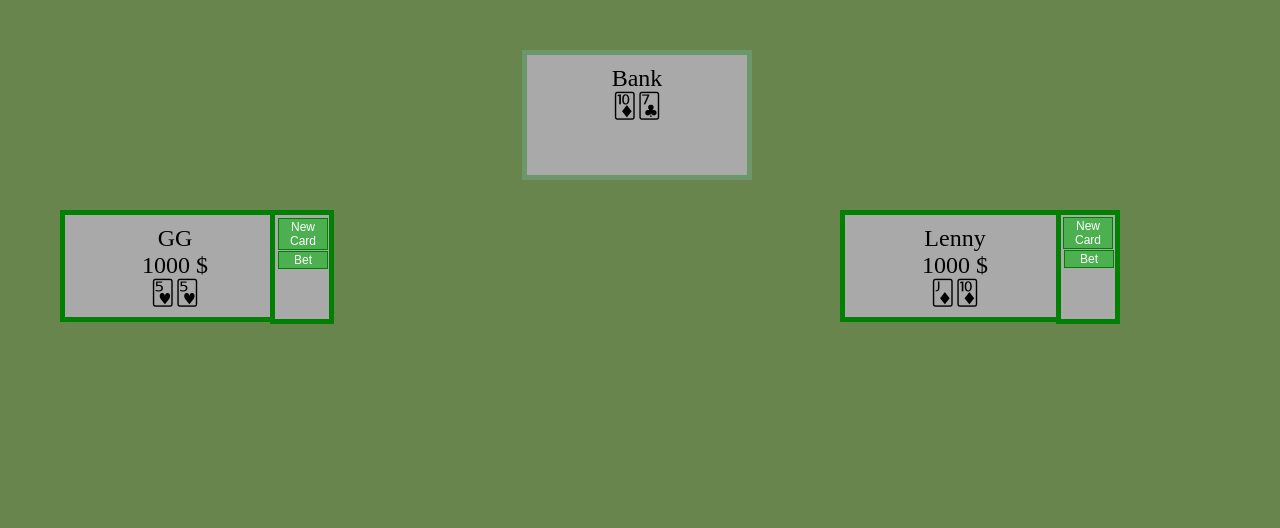
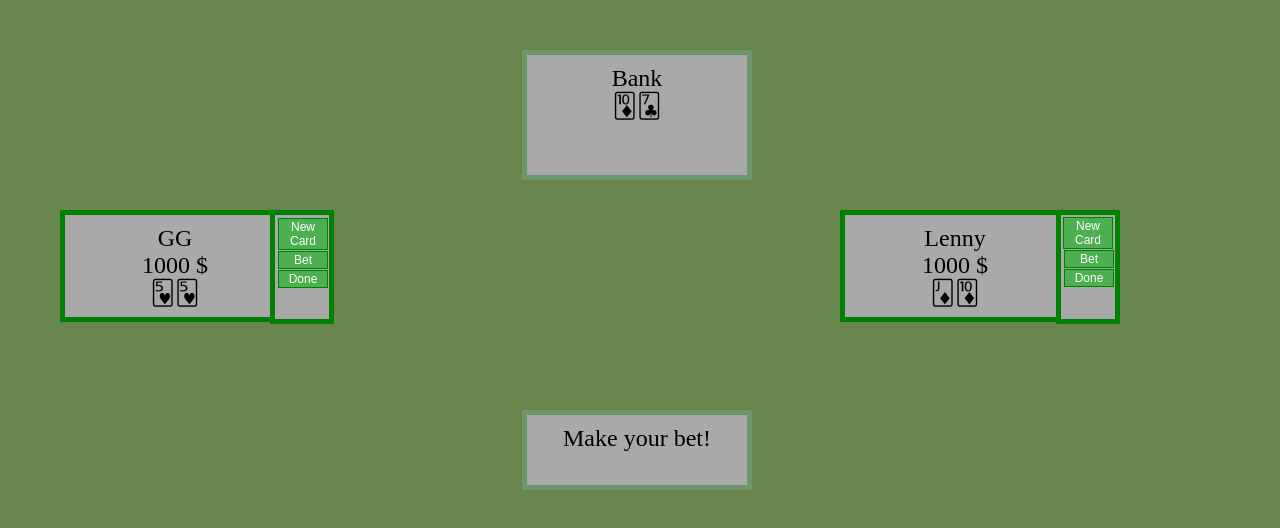
Before and after one commit to djfreeart81/blackJack, a plain HTML site: page index.html in a window 1280 px wide. Drawn offline with Linux system fonts and the light colour scheme.

Commit message:
button done + info

```diff
--- a/JS/Player.js
+++ b/JS/Player.js
@@ -41,6 +41,7 @@ export class Player {
         let $playerMoney = document.getElementById(`player${this.id}-money`)
         $playerMoney.innerHTML = this.money + " $"
         this.hasBet = true
+        document.getElementById(`player${this.getId()}-bet`).disabled = true
         console.log(`player ${this.name} bet ${this.bet}`)
     }
 
@@ -55,9 +56,12 @@ export class Player {
         document.getElementById(`player${this.getId()}`).style.backgroundColor = "LightCoral"
         document.getElementById(`player${this.getId()}-button`).style.borderColor = "red"
         document.getElementById(`player${this.getId()}-new-card`).disabled = bool
-
     }
-
+    endRound(){
+        this.isPlaying = false
+        document.getElementById(`player${this.getId()}-done`).disabled = true
+        this.setPlayerBorderRed(true)
+    }
 }
 
 let idCount=0;
--- a/JS/game.js
+++ b/JS/game.js
@@ -18,6 +18,8 @@ main();
 function main(){
     initializeCards()
 
+
+
     update()
 
     console.log(`${cardDeck.length} remaining cards in Deck`)
@@ -35,6 +37,9 @@ function initializeCards(){
     drawPlayer(player2)
     bank.cards.push(cardDeck.getCard(), cardDeck.getCard())
     drawBank()
+
+    document.getElementById("info").innerHTML = "Make your bet!"
+
 }
 
 function update(){
@@ -103,7 +108,6 @@ function addNewCard(player){
     $playerCards.innerHTML += newCard.image
     console.log(`card added and total value is ${player.getCardValue()}`)
     if(player.getCardValue()>21) {
-        player.isPlaying = false
-        player.setPlayerBorderRed(true)
+        player.endRound()
     }
 }
--- a/index.html
+++ b/index.html
@@ -21,6 +21,7 @@
       <div class="player1-button" id="player1-button">
         <button class="new-card" id="player1-new-card">New Card</button>
         <button class="bet" id="player1-bet">Bet</button>
+        <button class="done" id="player1-done">Done</button>
       </div>
     </container>
 
@@ -29,8 +30,13 @@
         <div class="player2-button" id="player2-button">
         <button class="new-card" id="player2-new-card">New Card</button>
         <button class="bet" id="player2-bet">Bet</button>
+        <button class="done" id="player2-done">Done</button>
       </div>
     </container>
+
+    <div class="annonce" id="info"></div>
+
+
     <script type="module" src="./JS/game.js"></script>
 </body>
 </html>
--- a/styles.css
+++ b/styles.css
@@ -16,6 +16,7 @@ body {
     text-align: center;
     font-size: x-large;
 }
+
 .player1 {
     background-color: darkgray;
     width: 200px;
@@ -113,6 +114,34 @@ body {
     display: block;
 }
 
+.player1-button .done {
+    background-color: #4CAF50; /* Green */
+    border: 1px solid green;
+    color: white;
+    padding: 1px;
+    text-align: center;
+    text-decoration: none;
+    font-size: 12px;
+    cursor: pointer;
+    width: 50px;
+    margin: 1px;
+    display: block;
+}
+
+.player1-button .done:disabled {
+    background-color: grey; /* Green */
+    border: 1px solid grey;
+    color: white;
+    padding: 1px;
+    text-align: center;
+    text-decoration: none;
+    font-size: 12px;
+    cursor: pointer;
+    width: 50px;
+    margin: 1px;
+    display: block;
+}
+
 .player2-button {
     background-color: darkgray;
     width: 50px;
@@ -179,3 +208,44 @@ body {
     margin: 1px;
     display: block;
 }
+.player2-button .done {
+    background-color: #4CAF50; /* Green */
+    border: 1px solid green;
+    color: white;
+    padding: 1px;
+    text-align: center;
+    text-decoration: none;
+    font-size: 12px;
+    cursor: pointer;
+    width: 50px;
+    margin: 1px;
+    display: block;
+}
+.player2-button .done:disabled {
+    background-color: grey; /* Green */
+    border: 1px solid grey;
+    color: white;
+    padding: 1px;
+    text-align: center;
+    text-decoration: none;
+    font-size: 12px;
+    cursor: pointer;
+    width: 50px;
+    margin: 1px;
+    display: block;
+}
+
+.annonce {
+    background-color: darkgray;
+    width: 200px;
+    height: 50px;
+    border: 5px solid rgb(107, 151, 107);
+    padding: 10px;
+    margin: 10px;
+    color: black;
+    position: fixed;
+    top: 50%;
+    left: 40%;
+    text-align: center;
+    font-size: x-large;
+}
```
